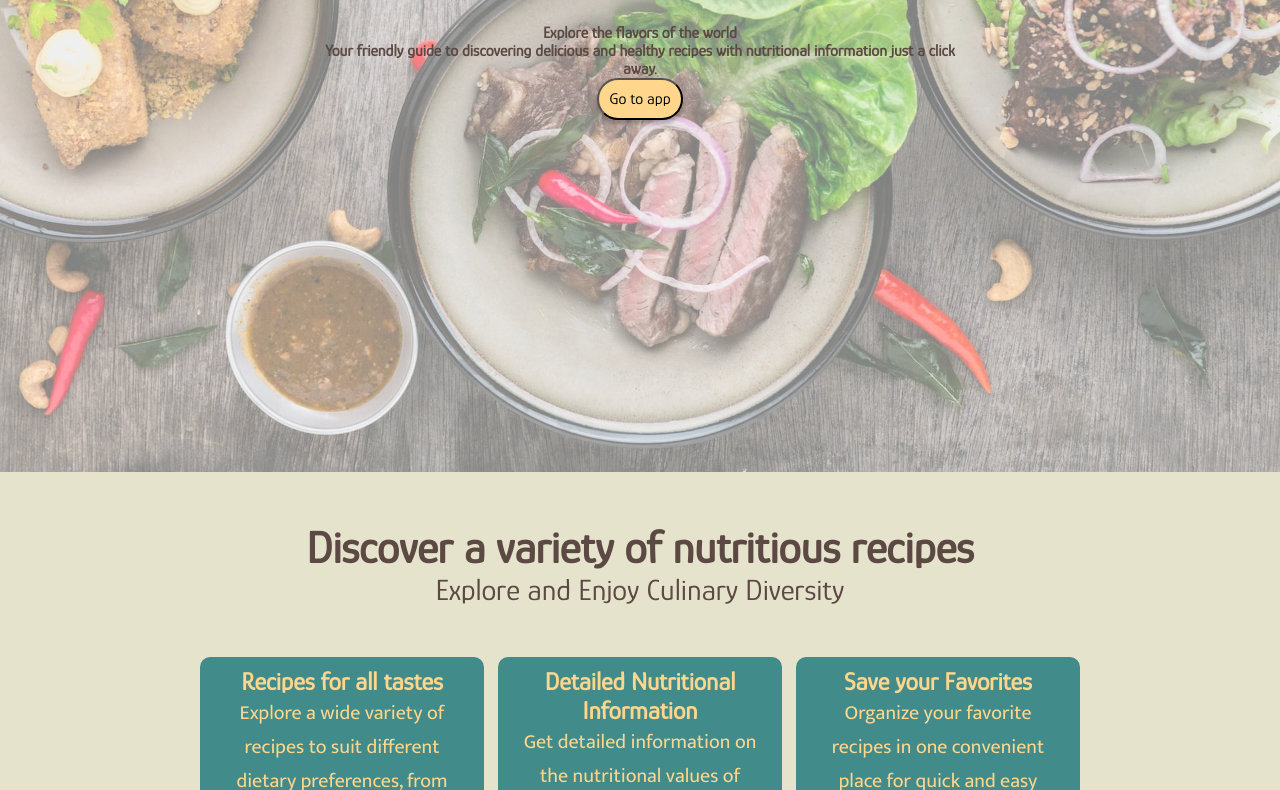
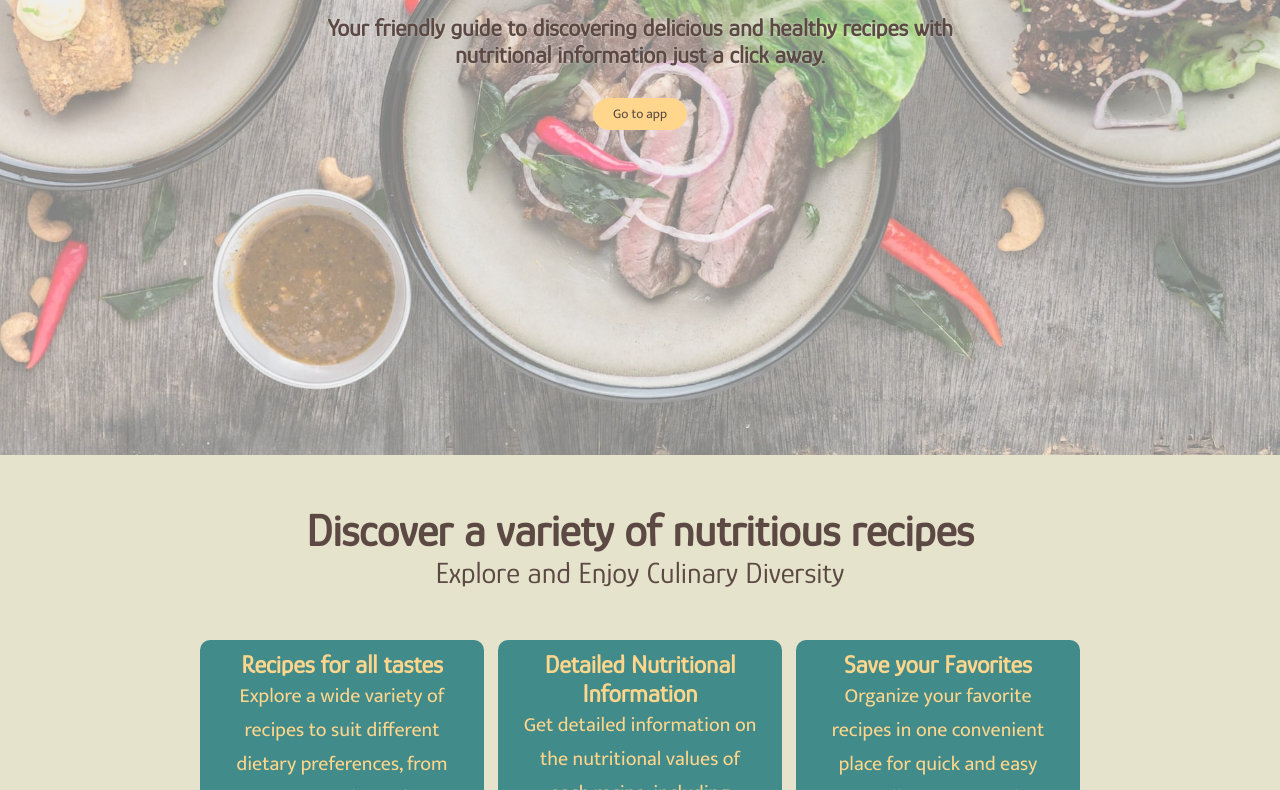
Before and after one commit to Karmik-Koala/Landing-page, a website built with Vite: page src/index.html in a window 1280 px wide. Shown: the part 425-1215 px from the top of the page. Built offline with nearby package versions, Linux system fonts and the light colour scheme.

Commit message:
adding responsive home and navbar sections

```diff
--- a/src/index.css
+++ b/src/index.css
@@ -16,8 +16,8 @@
   --font-size-ns: 1.5rem;
   --font-size-normal: 1.8rem;
   --font-size-nl: 2rem;
-  --font-size-lg: 2.5rem;
-  --font-size-xl: 3rem;
+  --font-size-lg: 3rem;
+  --font-size-xl: 5rem;
   --slide-transform: 0;
   --slider-size: 500px;
   --transition: transform 1s;
@@ -46,7 +46,7 @@ body {
 }
 
 .header-container {
-  position: sticky;
+  position: fixed;
   top: 0;
   z-index: 5;
   width: 100%;
@@ -109,12 +109,16 @@ body {
           left: 0;
         }
       }
+    }
+  }
+}
 
-      & .button-go-app {
+.button-go-app {
   font-family: var(--font-family-content);
   background-color: var(--color-grandis);
   color: var(--color-ferra);
   padding: 5px 20px;
+  border: 0;
   border-radius: 25px;
   text-wrap: nowrap;
 
@@ -122,9 +126,6 @@ body {
     background-color: var(--color-salmon);
     color: var(--color-white);
     transition: all 0.3s ease 0s, left 0.3s ease 0s;
-        }
-      }
-    }
   }
 }
 
@@ -191,9 +192,14 @@ body {
   }
 }
 
+@media screen and (width >= 2560px) {
+  .header-container .navbar-list {
+    font-size: var(--font-size-ns);
+  }
+}
+
 /* TODO : FIN NAVBAR */
 .wrap {
-  width: 100vw;
   height: 100vh;
   display: flex;
   align-items: center;
@@ -201,23 +207,27 @@ body {
   background: linear-gradient(to bottom, rgb(255 255 255 / 50%), rgb(255 255 255 / 50%)), url("./assets/home.jpg");
   background-size: cover;
   background-position: center;
+  padding: 40px;
 
-  & .wrap-texto {
-    color: #fff;
+  & .wrap-text {
     text-align: center;
-    width: 50%;
+    text-shadow: 0 0 2px rgb(255 255 255 / 60%);
+
+    /* width: 50%; */
 
     & .title-home {
+      padding: 30px 0;
       color: var(--color-ferra);
       font-family: var(--font-family-title);
-      font-size: var(--font-size-title);
+      font-size: var(--font-size-lg);
       font-weight: bold;
     }
 
     & .text-home {
+      padding: 0 0 30px;
       color: var(--color-ferra);
       font-family: var(--font-family-title);
-      font-size: var(--font-size-text);
+      font-size: var(--font-size-ns);
       font-weight: bold;
     }
 
@@ -231,6 +241,29 @@ body {
       font-weight: 400;
       font-size: 16px;
       line-height: 18px;
+    }
+  }
+}
+
+@media screen and (width >= 1024px) {
+  .wrap .wrap-text {
+    width: 60%;
+  }
+}
+
+@media screen and (width >= 2560px) {
+  /* Estilos para pantallas 4K y superiores */
+  .wrap .wrap-text {
+    & .title-home {
+      font-size: var(--font-size-xl);
+    }
+
+    & .text-home {
+      font-size: var(--font-size-lg);
+    }
+
+    .button-go-app {
+      font-size: var(--font-size-normal);
     }
   }
 }
--- a/src/index.html
+++ b/src/index.html
@@ -42,15 +42,14 @@
   </header>
   <main>
     <!-- HOME -->
-    <section>
-      <div class="wrap">
-        <div class="wrap-texto">
+    <section class="wrap">
+      <div class="wrap-text">
         <h1 class="title-home">Explore the flavors of the world</h1>
         <p class="text-home">Your friendly guide to discovering delicious and healthy recipes with nutritional
           information just a click
           away.</p>
-          <button class="button-home">Go to app</button>
-        </div>
+        <!-- <button class="button-home">Go to app</button> -->
+        <button class="button-go-app">Go to app</button>
       </div>
     </section>
     <!-- CARDS -->
@@ -119,13 +118,11 @@
     <section></section>
 
     <!-- SLIDE START -->
-    <div id="slider-container" class="slider-container">
+    <!-- <div id="slider-container" class="slider-container">
       <div class="slider" id="slider">
         <div class="slider__element"><img src="https://picsum.photos/700/401?random" alt="" /></div>
         <div class="slider__element">
-          <img
-            src="https://picsum.photos/700/402?random"
-            alt="" />
+          <img src="https://picsum.photos/700/402?random" alt="" />
         </div>
         <div class="slider__element"><img src="https://picsum.photos/700/403?random" alt="" /></div>
         <div class="slider__element"><img src="https://picsum.photos/700/404?random" alt="" /></div>
@@ -133,7 +130,7 @@
 
       <button id="button-left" class="button slider-buttons slider-buttons--left">&lt;</button>
       <button id="button-right" class="button slider-buttons slider-buttons--right">&gt;</button>
-    </div>
+    </div> -->
 
     <!-- SLIDE END -->
     </section>
```
Lines whose indentation alone changed are shown as unchanged.
